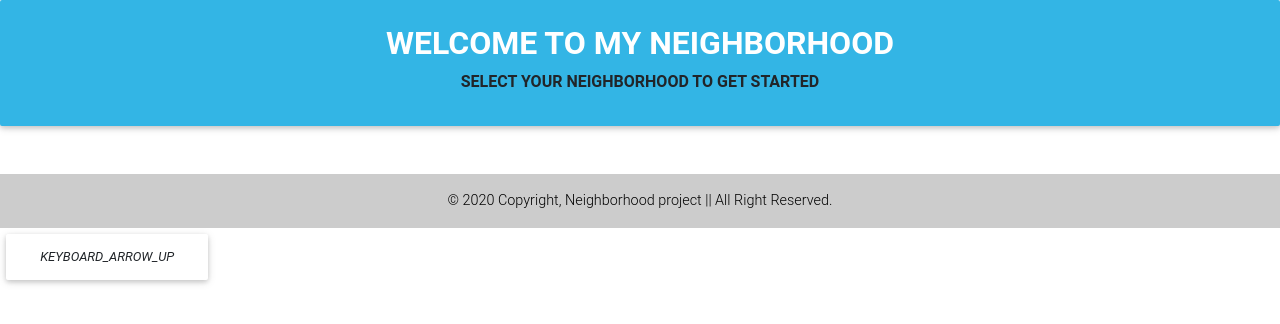
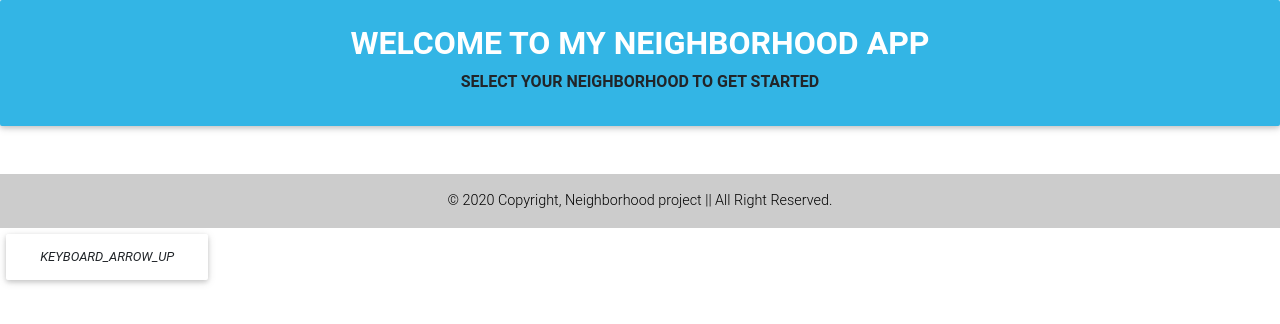
Before and after one commit to sam2020-4/Neighborhood, a Django app: template neighborhood/templates/base.html in a window 1280 px wide. Shown: the top 324 px of the page. Run offline with Django 3.2, Linux system fonts and the light colour scheme; the template is opened without the code that fills it, so the values that code supplies are empty; parts of the project's set-up code (start-up, migrations or seed data) failed here and were passed over; some libraries are stand-ins or nearby versions.

Commit message:
added base content

```diff
--- a/neighborhood/templates/base.html
+++ b/neighborhood/templates/base.html
@@ -21,6 +21,9 @@
   <link href="https://cdnjs.cloudflare.com/ajax/libs/twitter-bootstrap/4.3.1/css/bootstrap.min.css" rel="stylesheet">
   <!-- Material Design Bootstrap -->
   <link href="https://cdnjs.cloudflare.com/ajax/libs/mdbootstrap/4.8.10/css/mdb.min.css" rel="stylesheet">
+  <!-- animations Bootstrap css -->
+  <link rel="stylesheet" href="https://cdnjs.cloudflare.com/ajax/libs/animate.css/4.1.1/animate.min.css"/>
+  <!-- customized project css -->
   <link rel="stylesheet" href="{% static 'css/basehood.css' %}">
   {% endblock %}
 </head>
@@ -28,11 +31,10 @@
 <body>
     {% include "navbar.html" %}
 
-
     {% block content %}
     <div class="jumbotron jumbotron-fluid bg-info mb-1 pb-3 pt-4">
         <div class="">
-          <h2 class="display-5 text-center font-weight-bold text-white text-uppercase">Welcome to My Neighborhood</h2>
+          <h2 class="display-5 text-center font-weight-bold text-white text-uppercase animate__animated animate__fadeInLeft">Welcome to My Neighborhood App</h2>
           <p class="text-center font-weight-bold text-uppercase">SELECT YOUR NEIGHBORHOOD TO GET STARTED</p>
         </div>
       </div>
```
